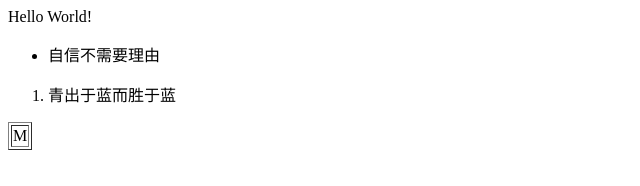
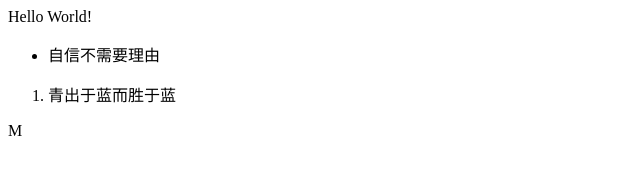
Before and after one commit to Paints/ooqi.github.io, a plain HTML site: page index.html in a window 1280 px wide. Shown: the full height of the page, 0-640 px from the left. Drawn offline with Linux system fonts and the light colour scheme.

Commit message:
Update index.html

```diff
--- a/index.html
+++ b/index.html
@@ -5,8 +5,7 @@
 <ol>
   <li>青出于蓝而胜于蓝</li>
 </ol>
-<table border="1">
+
   <tr>
     <td>M</td>
   </tr>
-</table>
```
